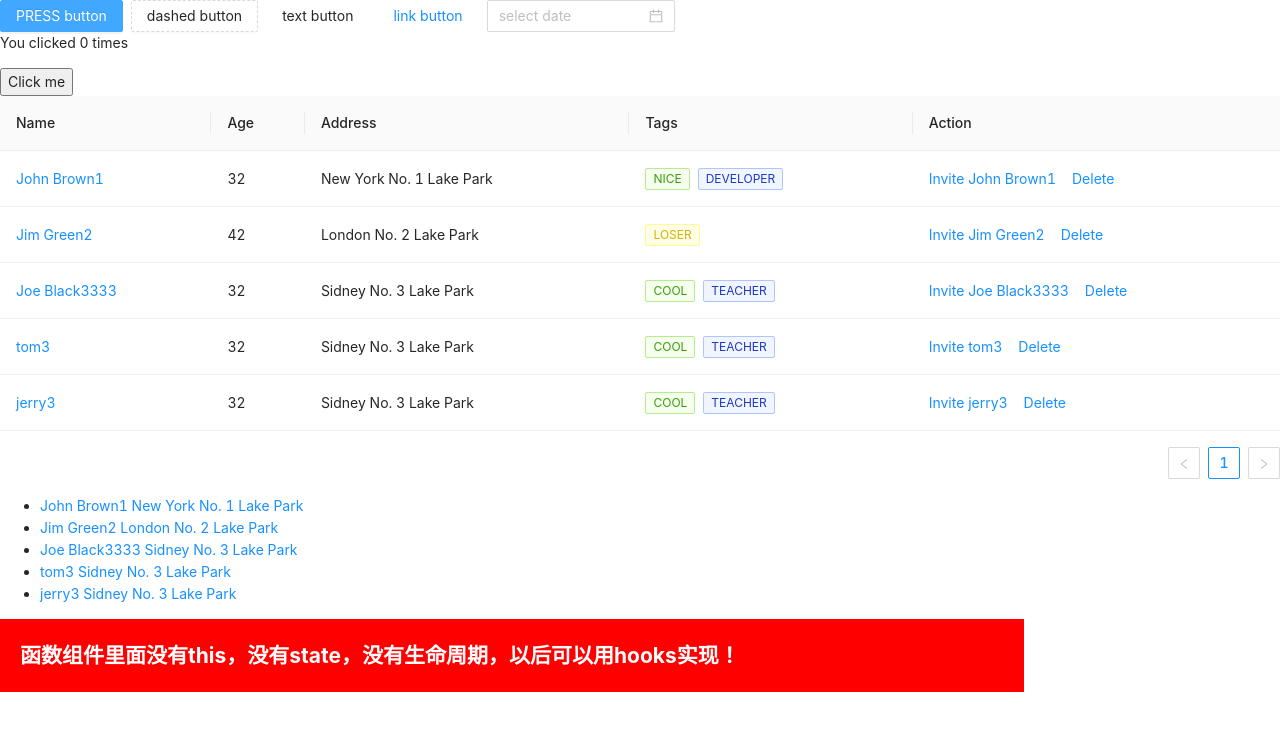
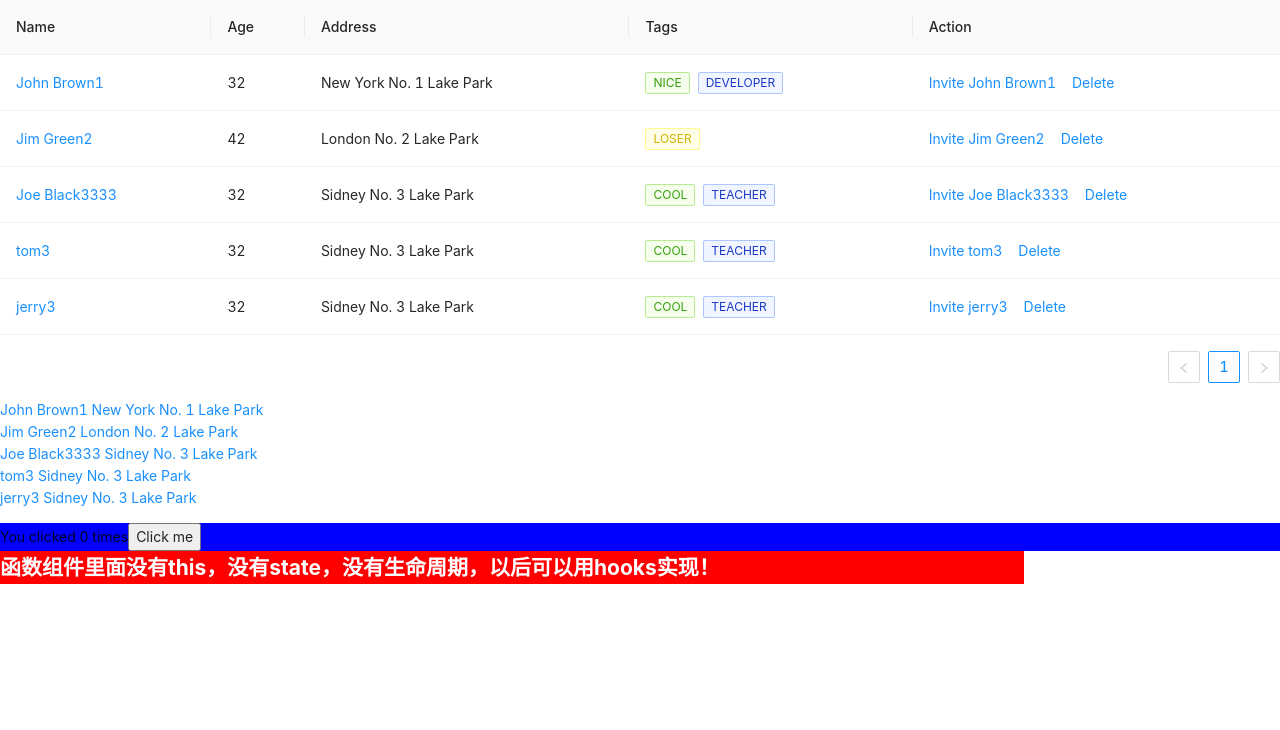
Before and after one commit to rexzhang4799/my-app, a React (Create React App) app: page / in a window 1280 px wide. Shown: the top 730 px of the page. Built offline with nearby package versions, Linux system fonts and the light colour scheme.

Commit message:
modif more

```diff
--- a/public/index.html
+++ b/public/index.html
@@ -1,15 +1,10 @@
 <!DOCTYPE html>
-<html lang="en">
+<html lang="zh-CN">
   <head>
     <meta charset="utf-8" />
-    <meta name="viewport" content="width=device-width, initial-scale=1" />
-    <meta name="theme-color" content="#000000" />
-    <meta name="description" content="Web site created using create-react-app"/>
    <title>React App</title>
   </head>
   <body>
-    <noscript>You need to enable JavaScript to run this app.</noscript>
     <div id="root"></div>
-
   </body>
 </html>
--- a/src/App.jsx
+++ b/src/App.jsx
@@ -1,14 +1,16 @@
-//import React from 'react';
-import React, { useState,useEffect } from 'react';
-import { Button, DatePicker, Space, Table, Tag} from 'antd';
-import './App.css';
+import React from 'react';
+//import React, { useState,useEffect } from 'react';
+import { Space, Table, Tag } from 'antd';
+//import './App.css';
 import 'antd/dist/antd.css';
 //import { render } from 'react-dom';
-import Weather from './components/Weather'
+import Weather from './components/Weather';
+import Ulist from './components/Ulist';
+import Ustate from './components/Ustate';
 //import Item from 'antd/lib/list/Item';
 const App = () => {
 
-  const data = [
+const data = [
     {
       key: '1',
       name: 'John Brown1',
@@ -98,33 +100,13 @@ const App = () => {
     ),
   },
   ];
-  //const arr = ['1文字文字文字','2文字文字文字','33文字文字文字','4文字文字文字','35文字文字文字','36文字文字文字','37文字文字文字']
-  const lists = data.map(Item=>
-    <li key={Item.key}><a href={Item.link}>{Item.name + ' ' + Item.address}</a></li>
 
-  )
-  // 声明一个新的叫做 “count” 的 state 变量
-  const [count, setCount] = useState(0);
-  useEffect(() => {
-    // Update the document title using the browser API
-    document.title = `You clicked ${count} times`;
-  });
-  console.log(count,setCount)
+
   return(
     <>
-      <Space>
-        <Button type="primary">PRESS button</Button>
-        <Button type="dashed">dashed button</Button>
-        <Button type="text">text button</Button>
-        <Button type="link">link button</Button>
-        <DatePicker placeholder="select date" />
-      </Space>
-      <div>
-        <p>You clicked {count} times</p>
-        <button onClick={() => setCount(count + 10)}>Click me</button>
-      </div>
       <Table columns={columns} dataSource={data} />
-      <ul>{lists}</ul>
+      <Ulist/>
+      <Ustate/>
       <Weather/>
     </>
 )
--- /dev/null
+++ b/src/components/Ulist.jsx
@@ -0,0 +1,57 @@
+import React from 'react';
+//import Datas from 'Datas';
+
+const Ulist = () => {
+  const data = [
+    {
+      key: '1',
+      name: 'John Brown1',
+      age: 32,
+      address: 'New York No. 1 Lake Park',
+      tags: ['nice', 'developer'],
+      link:'www.qq.com',
+    },
+    {
+      key: '2',
+      name: 'Jim Green2',
+      age: 42,
+      address: 'London No. 2 Lake Park',
+      tags: ['loser'],
+      link:'xw.qq.com',
+    },
+    {
+      key: '3',
+      name: 'Joe Black3333',
+      age: 32,
+      address: 'Sidney No. 3 Lake Park',
+      tags: ['cool', 'teacher'],
+      link:'1.qq.com',
+    },
+    {
+      key: '4',
+      name: 'tom3',
+      age: 32,
+      address: 'Sidney No. 3 Lake Park',
+      tags: ['cool', 'teacher'],
+      link:'2.qq.com',
+    },
+    {
+      key: '5',
+      name: 'jerry3',
+      age: 32,
+      address: 'Sidney No. 3 Lake Park',
+      tags: ['cool', 'teacher'],
+      link:'3.qq.com',
+    },
+  ];
+  const Lists = data.map(Item=>
+      <li key={Item.key}><a href={Item.link}>{Item.name + ' ' + Item.address}</a></li>
+
+  );
+  return(
+    <ul>
+       {Lists}
+    </ul>
+  )
+}
+export default Ulist;
--- /dev/null
+++ b/src/components/Ustate.jsx
@@ -0,0 +1,20 @@
+import React, { useState,useEffect } from 'react';
+
+const Ustate = () => {
+    // 声明一个新的叫做 “count” 的 state 变量
+  const [count, setCount] = useState(0);
+  useEffect(() => {
+    // Update the document title using the browser API
+    document.title = `You clicked ${count} times`;
+  });
+  console.log(count,setCount)
+    return(
+        <div style={{ background:'blue'}}>
+        <span>You clicked {count} times</span>
+        <button onClick={() => setCount(count + 10)}>Click me</button>
+      </div>
+    )
+}
+
+
+export default Ustate;
--- a/src/components/Weather.jsx
+++ b/src/components/Weather.jsx
@@ -1,6 +1,6 @@
-import React, { Component } from 'react';
+import React from 'react';
 import Hello from './Weather.module.css';
-/* class Weather extends Component {
+/* class Weather extends react.Component {
     render() {
         return (
             <span className={ergou.title}>
--- a/src/components/Weather.module.css
+++ b/src/components/Weather.module.css
@@ -1,6 +1,6 @@
 .title{
     background: red;
-    padding: 20px;
+    padding: 0px;
     width: 80%;
     color: white;
     font-weight: bold;
--- a/src/index.css
+++ b/src/index.css
@@ -1,13 +1,22 @@
+body, ol, ul, li, h1, h2, h3, h4, h5, h6, p, th, td, dl, dd, form, fieldset, legend, input, textarea, select {
+  margin:0;
+  padding:0
+}
+img {
+  border:0;
+  vertical-align:top
+}
+li {
+  list-style:none
+}
+iframe {
+  border:none
+}
+html {
+  height:100%;
+  font-size:16px
+}
 body {
-  margin: 0;
-  font-family: -apple-system, BlinkMacSystemFont, 'Segoe UI', 'Roboto', 'Oxygen',
-    'Ubuntu', 'Cantarell', 'Fira Sans', 'Droid Sans', 'Helvetica Neue',
-    sans-serif;
-  -webkit-font-smoothing: antialiased;
-  -moz-osx-font-smoothing: grayscale;
+  height:100%;
+  font:400 1em/1.8'Microsoft Yahei', 'PingFang SC', 'Avenir', 'Segoe UI', 'Hiragino Sans GB', STHeiti, 'Microsoft Sans Serif', 'WenQuanYi Micro Hei', sans-serif
 }
-
-code {
-  font-family: source-code-pro, Menlo, Monaco, Consolas, 'Courier New',
-    monospace;
-}
```
